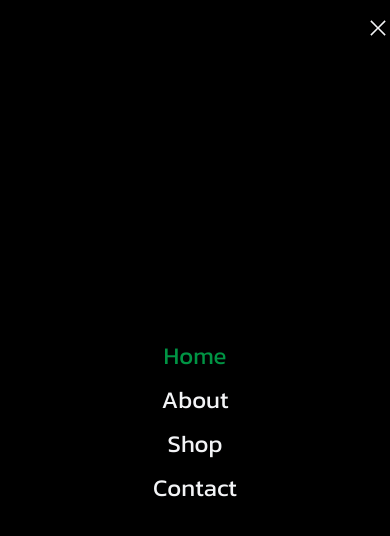
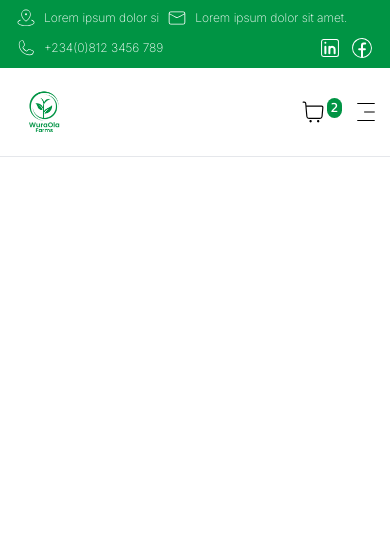
Before and after one commit to OlaiwonAbdullahi/WuraOla-Farms, a React (Vite) app: page / in a window 390 px wide. Shown: the top 536 px of the page. Built offline with nearby package versions, Linux system fonts and the light colour scheme.

Commit message:
update Navbar.jsx

```diff
--- a/src/components/Navbar.jsx
+++ b/src/components/Navbar.jsx
@@ -1,7 +1,12 @@
 import { CiMenuFries, CiShoppingCart } from "react-icons/ci";
 import { LiaTimesSolid } from "react-icons/lia";
 import logo from "../assets/wuraolalogo.png";
+import { useState } from "react";
 const Navbar = () => {
+  const [openMenu, setOpenMenu] = useState(false);
+  function closeMenu() {
+    setOpenMenu(!openMenu);
+  }
   return (
     <>
       <div className=" flex items-center justify-between p-3 font-kanit border-b">
@@ -24,22 +29,31 @@ const Navbar = () => {
               2
             </span>
           </div>
-          <div className=" md:hidden flex">
-            <CiMenuFries className=" h-6 w-6" />
+          <button
+            className=" md:hidden flex"
+            onClick={() => setOpenMenu(!openMenu)}
+          >
+            {!openMenu ? (
+              <CiMenuFries className="h-6 w-6 text-black" />
+            ) : (
+              <LiaTimesSolid className="h-6 w-6 text-black" />
+            )}
+          </button>
         </div>
       </div>
-      </div>
-      <div className="fixed inset-0 z-50 flex  justify-center flex-col  bg-black text-gray-100">
+      {openMenu && (
+        <div className="fixed inset-0 z-50 flex  justify-center flex-col  bg-secondary text-black">
           <div className="">
             <button
-            className="absolute top-4 self-end right-0 text-xl"
-            // onClick={closeMenu}
+              className="absolute top-4 self-end right-4 text-xl"
+              onClick={closeMenu}
             >
-            <LiaTimesSolid className="h-6 w-6" />
+              <LiaTimesSolid className="h-6 w-6 text-primary" />
             </button>
           </div>
           <Nav />
         </div>
+      )}
     </>
   );
 };
@@ -48,10 +62,10 @@ export default Navbar;
 
 function Nav() {
   return (
-    <div className=" flex md:hidden font-kanit justify-center text-center text-2xl relative">
+    <div className=" flex md:hidden font-kanit justify-center text-center text-2xl relative ">
       <div className="">
         <ul className=" flex flex-col gap-3">
-          <li className=" text-secondary">Home</li>
+          <li className=" text-primary">Home</li>
           <li>About</li>
           <li>Shop</li>
           <li>Contact</li>
```
Lines whose indentation alone changed are shown as unchanged.
